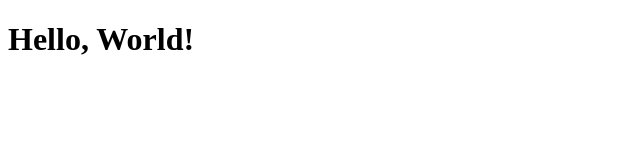
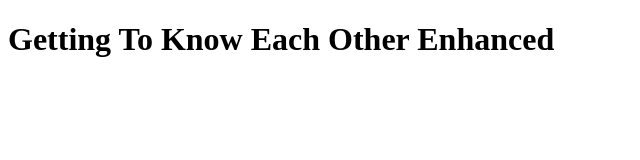
Before and after one commit to johnwhoetker/gtneoe, a plain HTML site: page index.html in a window 1280 px wide. Shown: the whole page, without its empty margins (0-640 px from the left). Drawn offline with Linux system fonts and the light colour scheme.

Commit message:
Update files.

```diff
--- a/index.html
+++ b/index.html
@@ -2,9 +2,9 @@
 <html lang="en">
 <head>
   <meta charset="UTF-8">
-  <title>Hello World</title>
+  <title>Wyatt Hoetker</title>
 </head>
 <body>
-  <h1>Hello, World!</h1>
+  <h1>Getting To Know Each Other Enhanced</h1>
 </body>
 </html>
```
